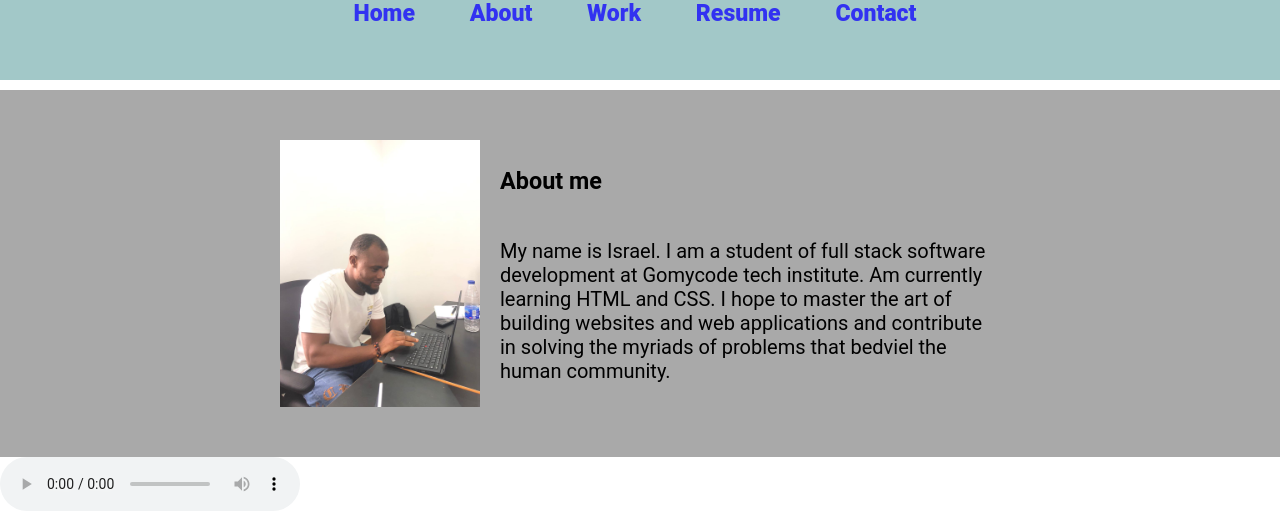
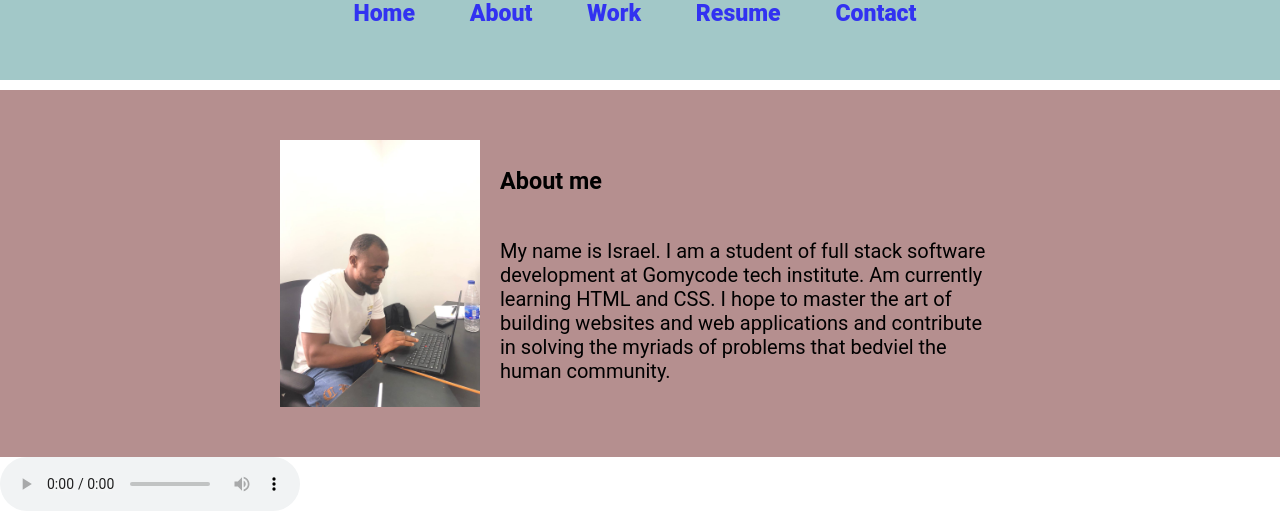
Before and after one commit to NwophokeIsrael/HTML-Assignment., a plain HTML site: page index.html in a window 1280 px wide. Shown: the top 518 px of the page. Drawn offline with Linux system fonts and the light colour scheme.

Commit message:
css commit

```diff
--- a/style.css
+++ b/style.css
@@ -31,7 +31,7 @@ li a{
 
 #about .about-content{
 
-    background-color: darkgray;
+    background-color: rgb(181, 143, 143);
     display: flex;
     justify-content: center;
     align-items: center;
```
